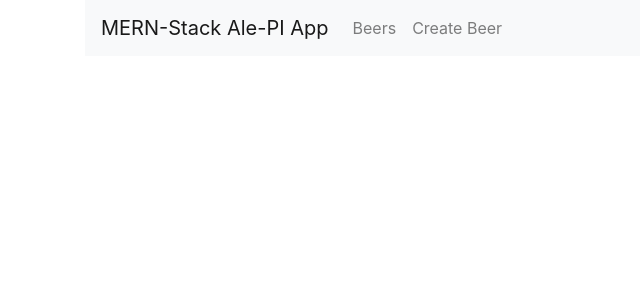
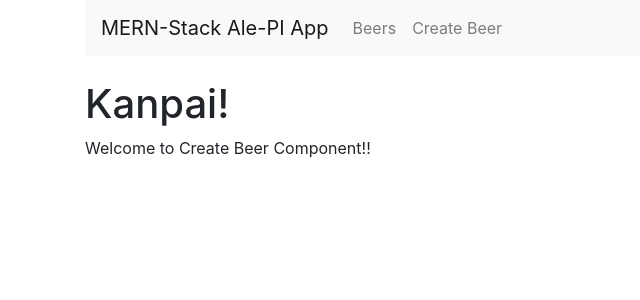
Before and after one commit to essjay05/ale-pi-app, a React (Create React App) app: page /create in a window 1280 px wide. Shown: the top 300 px of the page, without its empty margins (0-640 px from the left). Built offline with nearby package versions, Linux system fonts and the light colour scheme.

Commit message:
Changed h1 text on create-beer component to show difference easily.  Also fixed the component= typo on the Route=path tag on App.js.  CreateBeer link/Route works successfully now.

```diff
--- a/src/App.js
+++ b/src/App.js
@@ -3,9 +3,9 @@ import { BrowserRouter as Router, Route, Link } from "react-router-dom";
 
 import "bootstrap/dist/css/bootstrap.min.css";
 
-import BeersList from './components/beers-list.component';
 import CreateBeer from './components/create-beer.component';
 import EditBeer from './components/edit-beer.component';
+import BeersList from './components/beers-list.component';
 
 class App extends Component {
   render () {
@@ -29,7 +29,7 @@ class App extends Component {
           <br />
           <Route path="/" exact component={BeersList} />
           <Route path="/edit:id" component={EditBeer} />
-          <Route path="/create" compoenent={CreateBeer} />
+          <Route path="/create" component={CreateBeer} />
         </div>
       </Router>
     )
--- a/src/components/create-beer.component.js
+++ b/src/components/create-beer.component.js
@@ -4,8 +4,8 @@ export default class CreateBeer extends Component {
     render() {
         return (
             <div>
-                <h1>Cheers!</h1>
-                <p>Welcome to Create Beer Component!</p>
+                <h1>Kanpai!</h1>
+                <p>Welcome to Create Beer Component!!</p>
             </div>
         )
     }
```
